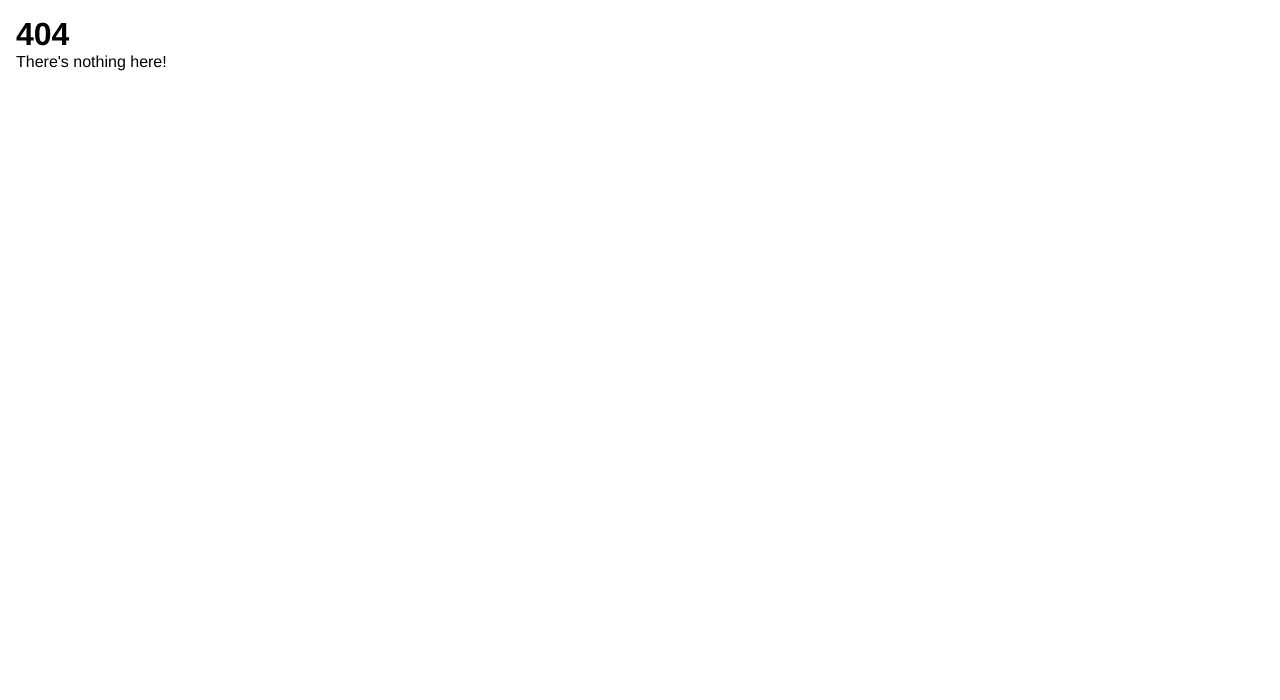
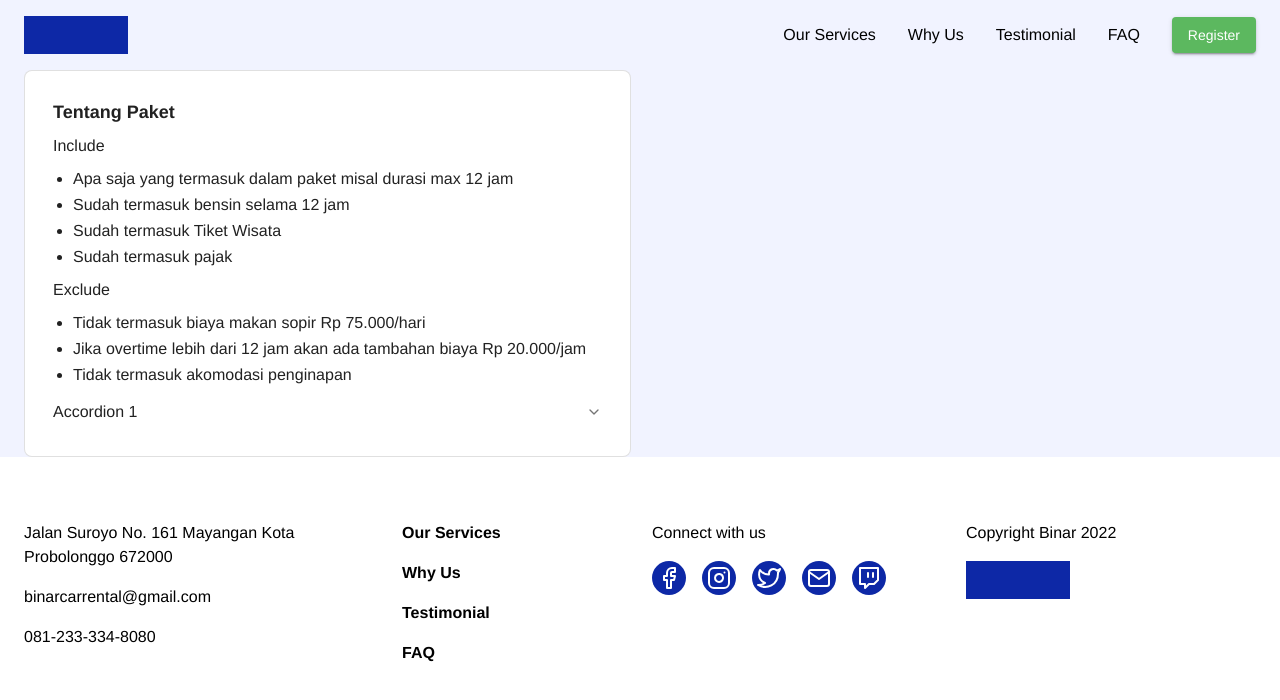
Before and after one commit to mfalfath25/car-rental-binar, a React (Create React App) app: page /main/search/detail in a window 1280 px wide. Before the commit this address had no page. Shown: the top 700 px of the page. Built offline with nearby package versions, Linux system fonts and the light colour scheme.

Commit message:
add info detail

```diff
--- a/src/App.js
+++ b/src/App.js
@@ -6,7 +6,8 @@ import { BrowserRouter, Navigate, Routes, Route } from 'react-router-dom'
 import LoginPage from './pages/LoginPage'
 import MainPage from './pages/MainPage'
 import SearchPage from './pages/SearchPage'
-import TestPage from './pages/TestPage'
+import DetailPage from './pages/DetailPage'
+// import TestPage from './pages/TestPage'
 
 function App() {
   return (
@@ -17,7 +18,8 @@ function App() {
             <Route path="/login" element={<LoginPage />} />
             <Route path="/main" element={<MainPage />} />
             <Route path="/main/search" element={<SearchPage />} />
-            <Route path="/test" element={<TestPage />} />
+            <Route path="/main/search/detail" element={<DetailPage />} />
+            {/* <Route path="/test" element={<TestPage />} /> */}
             {/* <Route path="/dash" element={<DashboardPage />} /> */}
             <Route path="/" element={<Navigate to="/login" />} />
             <Route
--- /dev/null
+++ b/src/components/Detail/Info.js
@@ -0,0 +1,119 @@
+import React from 'react'
+import {
+  Accordion,
+  AccordionDetails,
+  AccordionSummary,
+  Box,
+  Button,
+  Card,
+  CardActions,
+  CardContent,
+  Grid,
+  List,
+  ListItem,
+  Typography,
+} from '@mui/material'
+import { FiChevronDown } from 'react-icons/fi'
+
+const Info = () => {
+  return (
+    <>
+      <Card
+        variant="outlined"
+        sx={{
+          width: '605px',
+          borderRadius: '8px',
+        }}
+      >
+        <Box component="div" sx={{ m: '20px' }}>
+          <CardContent
+            sx={{
+              p: '8px',
+              '&:last-child': {
+                pb: '0',
+              },
+            }}
+          >
+            <Typography sx={{ fontSize: '18px', fontWeight: 'bold' }}>
+              Tentang Paket
+            </Typography>
+            <Typography variant="body1" sx={{ my: 1 }}>
+              Include
+            </Typography>
+            <Box sx={{ mx: '20px' }}>
+              <ul className="info-list">
+                <li>
+                  Apa saja yang termasuk dalam paket misal durasi max 12 jam
+                </li>
+                <li>Sudah termasuk bensin selama 12 jam </li>
+                <li>Sudah termasuk Tiket Wisata</li>
+                <li>Sudah termasuk pajak</li>
+              </ul>
+            </Box>
+            <Typography variant="body1" sx={{ my: 1 }}>
+              Exclude
+            </Typography>
+            <Box sx={{ ml: '20px' }}>
+              <ul className="info-list">
+                <li>Tidak termasuk biaya makan sopir Rp 75.000/hari</li>
+                <li>
+                  Jika overtime lebih dari 12 jam akan ada tambahan biaya Rp
+                  20.000/jam
+                </li>
+                <li>Tidak termasuk akomodasi penginapan</li>
+              </ul>
+            </Box>
+            <Accordion
+              className="accordion"
+              sx={{
+                '&:before': {
+                  display: 'none',
+                },
+                '&:after': {
+                  display: 'none',
+                },
+                boxShadow: 'none',
+                m: '0',
+              }}
+            >
+              <AccordionSummary
+                expandIcon={<FiChevronDown />}
+                aria-controls="panel1a-content"
+                id="panel1a-header"
+                sx={{ p: '0' }}
+              >
+                <Typography>Accordion 1</Typography>
+              </AccordionSummary>
+              <AccordionDetails>
+                <Box sx={{ p: '8px', ml: '20px' }}>
+                  <ul className="info-list">
+                    <li>Tidak termasuk biaya makan sopir Rp 75.000/hari</li>
+                    <li>
+                      Jika overtime lebih dari 12 jam akan ada tambahan biaya Rp
+                      20.000/jam
+                    </li>
+                    <li>Tidak termasuk akomodasi penginapan</li>
+                    <li>Tidak termasuk biaya makan sopir Rp 75.000/hari</li>
+                    <li>
+                      Jika overtime lebih dari 12 jam akan ada tambahan biaya Rp
+                      20.000/jam
+                    </li>
+                    <li>Tidak termasuk akomodasi penginapan</li>
+                    <li>Tidak termasuk biaya makan sopir Rp 75.000/hari</li>
+                    <li>
+                      Jika overtime lebih dari 12 jam akan ada tambahan biaya Rp
+                      20.000/jam
+                    </li>
+                    <li>Tidak termasuk akomodasi penginapan</li>
+                  </ul>
+                </Box>
+              </AccordionDetails>
+            </Accordion>
+          </CardContent>
+        </Box>
+      </Card>
+    </>
+  )
+}
+
+export default Info
--- /dev/null
+++ b/src/pages/DetailPage.js
@@ -0,0 +1,24 @@
+import { Box } from '@mui/material'
+import React from 'react'
+import Info from '../components/Detail/Info'
+import Content from '../components/Layout/Content'
+import Footer from '../components/Layout/Footer'
+import Navbar from '../components/Layout/Navbar'
+
+const DetailPage = () => {
+  return (
+    <>
+      <Box className="Wrapper" sx={{ background: '#F1F3FF' }}>
+        <Content>
+          <Navbar />
+          <Info />
+        </Content>
+      </Box>
+      <Box className="Footer-wrapper-fluid">
+        <Footer />
+      </Box>
+    </>
+  )
+}
+
+export default DetailPage
--- a/src/styles/App.sass
+++ b/src/styles/App.sass
@@ -97,6 +97,9 @@ $mono_4: rgba(255, 255, 255, 0.3)
     color: white
     fontSize: 1.5em
 
+.info-list
+  li
+    padding: 4px 0
 
 /* UseEffect Styles */
 .test-wrap
```
